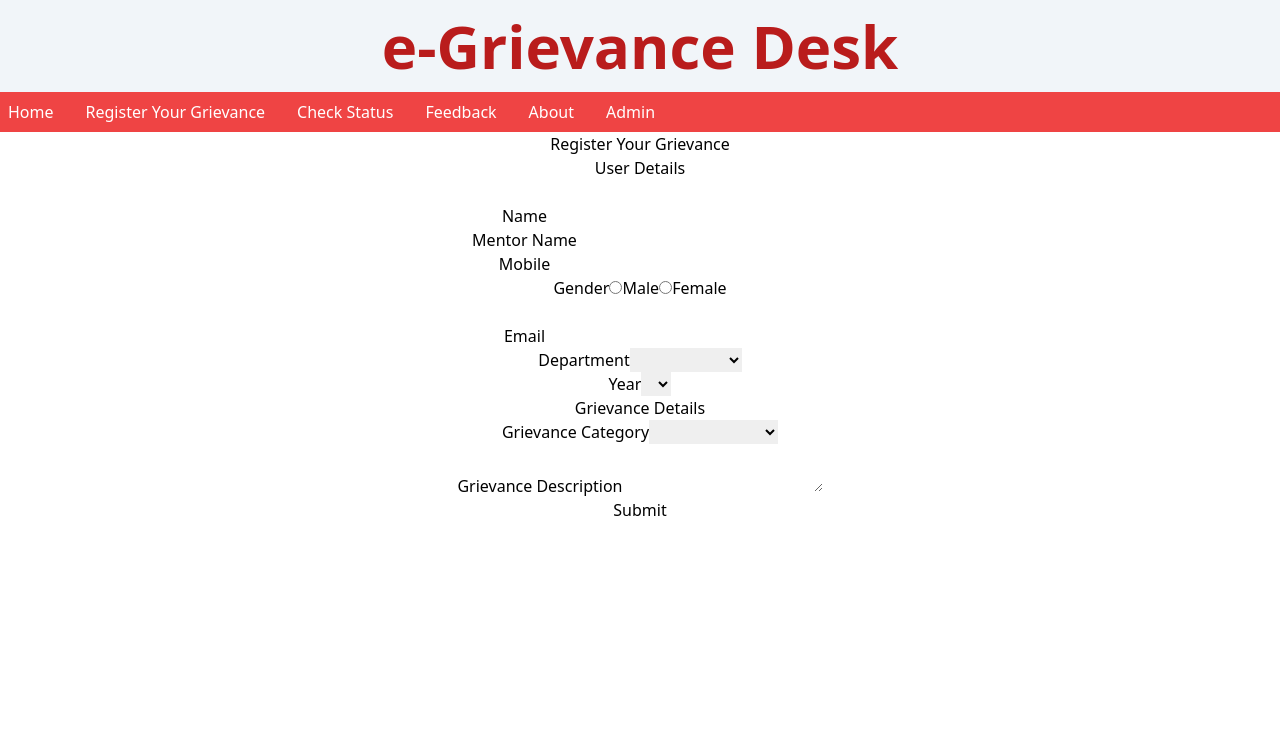
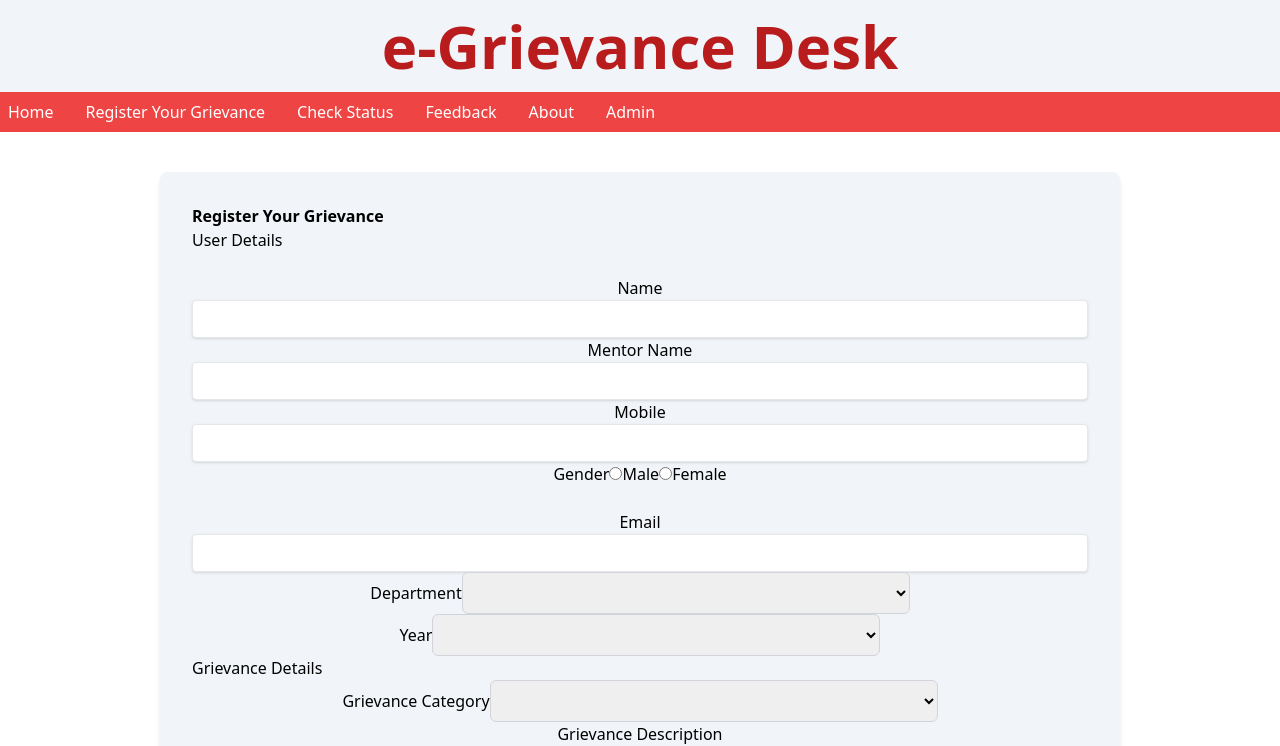
Before and after one commit to ShivamKumaar01/grievancedesk, a React (Create React App) app: page /register in a window 1280 px wide. Shown: the top 746 px of the page. Built offline with nearby package versions, Linux system fonts and the light colour scheme.

Commit message:
new css reg

```diff
--- a/src/components/Register.js
+++ b/src/components/Register.js
@@ -60,15 +60,16 @@ const Register = () => {
   };
 
     return (
-        <div className="App">
-          <div>Register Your Grievance</div>
+      <div class="flex justify-center items-center mt-10 flex-col gap-8 mb-10">
+        <div className="App"class=" min-w-fit w-9/12 bg-slate-100 rounded-lg shadow-md p-8">
+          <div class="text-left font-bold text-1xl"> Register Your Grievance</div>
           <div>
             <form onSubmit={submitHandler}>
-              <div className="userdetails">
-                <h3>User Details</h3>
+              <div class="mt-10" className="userdetails" >
+                <h3 class="text-left font-medium ">User Details</h3>
                 <br></br>
                 <label htmlFor="name">Name</label>
-                <input
+                <input class="shadow appearance-none border rounded w-full py-2 px-3 text-gray-700 leading-tight focus:outline-none focus:ring-2 focus:ring-blue-500"
                   type="text"
                   id="name"
                   name="name"
@@ -79,7 +80,7 @@ const Register = () => {
                 <br></br>
 
                 <label htmlFor="mentor">Mentor Name</label>
-                <input
+                <input class="shadow appearance-none border rounded w-full py-2 px-3 text-gray-700 leading-tight focus:outline-none focus:ring-2 focus:ring-blue-500"
                   type="text"
                   id="mentor"
                   name="mentor"
@@ -90,7 +91,7 @@ const Register = () => {
                 <br></br>
 
                 <label htmlFor="mobile">Mobile</label>
-                <input
+                <input class="shadow appearance-none border rounded w-full py-2 px-3 text-gray-700 leading-tight focus:outline-none focus:ring-2 focus:ring-blue-500"
                   type="text"
                   id="mobile"
                   name="mobile"
@@ -122,7 +123,7 @@ const Register = () => {
                 </div>
                 <br></br>
                 <label htmlFor="email">Email</label>
-                <input
+                <input class="shadow appearance-none border rounded w-full py-2 px-3 text-gray-700 leading-tight focus:outline-none focus:ring-2 focus:ring-blue-500"
                   type="email"
                   id="email"
                   name="email"
@@ -133,7 +134,7 @@ const Register = () => {
                 <br></br>
 
                 <label htmlFor="department">Department</label>
-                <select
+                <select class="w-full max-w-md p-2 border border-gray-300 rounded-md"
                   onChange={changeHandler}
                   name="department"
                   id="department"
@@ -152,7 +153,7 @@ const Register = () => {
                 </select>
                 <br></br>
                 <label htmlFor="year">Year</label>
-                <select
+                <select class="w-full max-w-md p-2 border border-gray-300 rounded-md"
                   onChange={changeHandler}
                   name="year"
                   id="year"
@@ -168,10 +169,10 @@ const Register = () => {
                 </select>
 
                 {/* Grievance Details */}
-                <div className="grievancedetails">
-                  <h3>Grievance Details</h3>
+                <div class="mt-5 " className="grievancedetails">
+                  <h3 class="text-left font-medium ">Grievance Details</h3>
                   <label htmlFor="grievancecategory">Grievance Category</label>
-                  <select
+                  <select class="w-full max-w-md p-2 border border-gray-300 rounded-md"
                     onChange={changeHandler}
                     name="grievancecategory"
                     id="grievancecategory"
@@ -187,7 +188,7 @@ const Register = () => {
                   </select>
                   <br></br>
                   <label htmlFor="grievancedescription">Grievance Description</label>
-                  <textarea
+                  <textarea class="w-full h-48 p-4 border border-gray-300 rounded-md"
                     id="grievancedescription"
                     name="grievancedescription"
                     value={formData.grievancedescription}
@@ -197,9 +198,10 @@ const Register = () => {
                   <br></br>
                 </div>
               </div>
-              <button type="submit">Submit</button>
+              <button  class="bg-red-500 text-white text-1xl font-bold py-1 px-4 rounded-lg"type="submit">Submit</button>
             </form>
           </div>
+        </div>
         </div>
       );
 }
```
